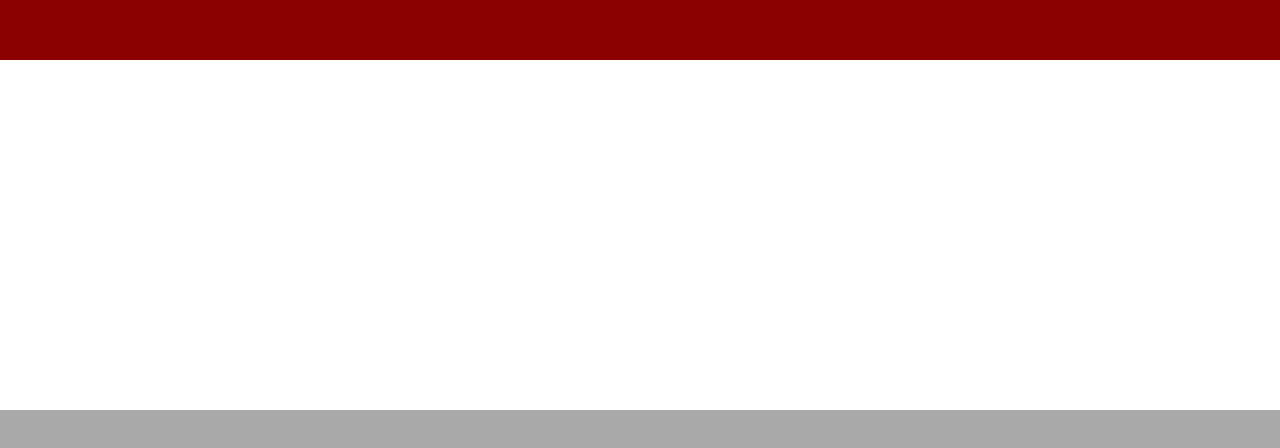
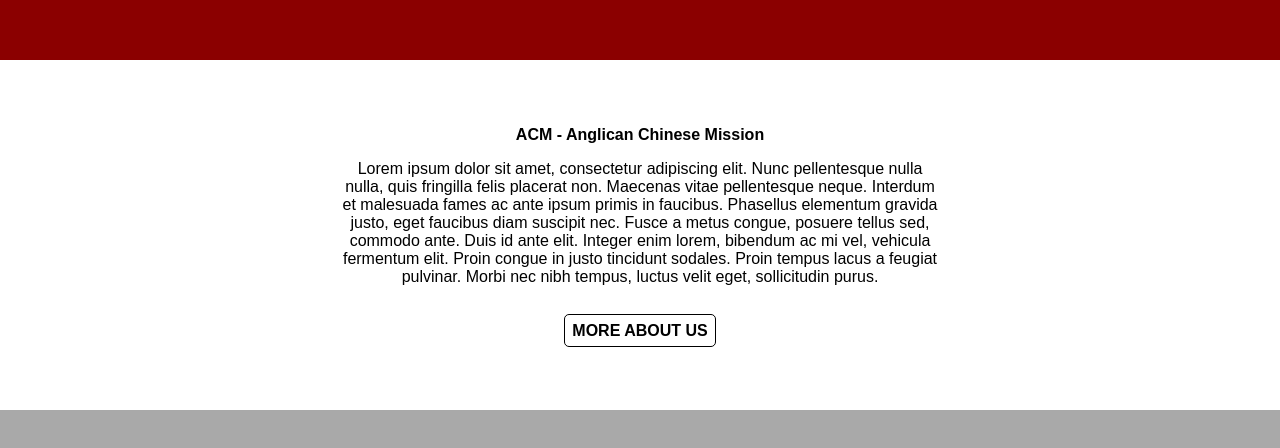
Before and after one commit to lilianlee098/ACM_Web, a plain HTML site: page index.html in a window 1280 px wide. Shown: the part 440-888 px from the top of the page. Drawn offline with Linux system fonts and the light colour scheme.

Commit message:
added things to the about section

```diff
--- a/css/style.css
+++ b/css/style.css
@@ -2,6 +2,7 @@
 
 body{
     margin: 0px;
+    font-family: 'Open+Sans', sans-serif;
 }
 
 /*header*/
@@ -20,6 +21,29 @@ header img{
     background-color: white;
     width: auto;
     height: 350px;
+    text-align: center;
+}
+
+.abouttext{
+    width: 600px;
+    margin-left: auto;
+    margin-right: auto;
+    padding-top: 50px;
+}
+.abouttext p:last-of-type{
+    padding-bottom: 20px;
+}
+.abouttext a{
+    text-decoration: none;
+    color: black;
+    font-weight: bold;
+    border: 1px solid;
+    border-radius: 5px;
+    padding: 7px;
+}
+
+.abouttext a:hover{
+    color: darkred;
 }
 
 /*services*/
--- a/index.html
+++ b/index.html
@@ -14,7 +14,18 @@
         </header>
 
         <!-- little about section -->
-        <section class="about"></section>
+        <section class="about">
+            <div class="abouttext">
+                <p>
+                    <b>ACM - Anglican Chinese Mission</b>
+                </p>
+                <p>Lorem ipsum dolor sit amet, consectetur adipiscing elit. Nunc pellentesque nulla nulla, quis fringilla felis placerat non. Maecenas vitae pellentesque neque. Interdum et malesuada fames ac ante ipsum primis in faucibus. Phasellus elementum gravida justo, eget faucibus diam suscipit nec. Fusce a metus congue, posuere tellus sed, commodo ante. Duis id ante elit. Integer enim lorem, bibendum ac mi vel, vehicula fermentum elit. Proin congue in justo tincidunt sodales. Proin tempus lacus a feugiat pulvinar. Morbi nec nibh tempus, luctus velit eget, sollicitudin purus.
+                </p>
+
+                <a href="#">MORE ABOUT US</a>
+            </div>
+
+        </section>
 
         <!-- services -->
         <section class="services"></section>
```
